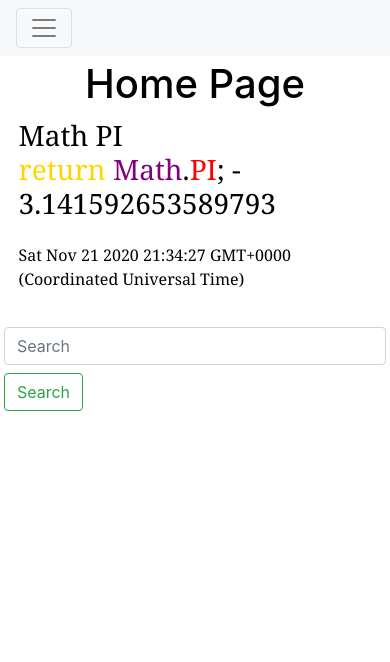
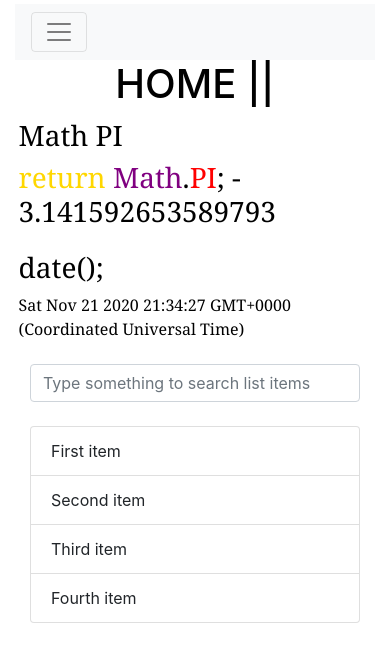
Before and after one commit to KevinArellano94/ArellanoKevin, a plain HTML site: page index.html in a window 390 px wide. Drawn offline with nearby package versions, Linux system fonts and the light colour scheme.

Commit message:
Added navigation and filter2
Added navigation function
Added filter2 function and search bar

```diff
--- a/index.html
+++ b/index.html
@@ -3,59 +3,47 @@
 
   <head>
     <script type="text/javascript" src="javascript/program.js"></script>
+    <script type="text/javascript" src="javascript/filter2.js"></script>
     <title>Kev Arellano</title>
   </head>
 
   <body>
-    <nav class="navbar navbar-expand-lg navbar-light bg-light">
-      <button
-        class="navbar-toggler"
-        type="button"
-        data-toggle="collapse"
-        data-target="#navbarSupportedContent"
-        aria-controls="navbarSupportedContent"
-        aria-expanded="false"
-        aria-label="Toggle navigation">
-        <span class="navbar-toggler-icon"></span>
-      </button>
-
-      <div class="collapse navbar-collapse" id="navbarSupportedContent">
-
-        <ul class="navbar-nav mr-auto">
-
-          <li class="nav-item active">
-            <a class="nav-link" href="index.html">HOME</a>
-          </li>
-
-          <li class="nav-item">
-            <a class="nav-link" href="about.html">ABOUT</a>
-          </li>
-
-        </ul>
-      </div>
-    </nav>
 
     <div class="container">
-      <h1>Home Page</h1>
 
+      <!--NAVIGATION JS-->
+      <span id="navigation"></span>
+      <script type="text/javascript" src="javascript/navigation.js"></script>
+
+      <!--TITLE-->
+      <h1>HOME ||</h1>
+
+      <!--DATA-->
       <div>
-        <h3>Math PI
-          <p id="math-pi"></p>
-        </h3>
+        <h3>Math PI</h3>
+        <p id="math-pi"></p>
       </div>
 
       <div>
+        <h3>date();</h3>
         <p id="date-now"></p>
       </div>
+
+      <!--SEARCH FORM-->
+      <div class="container">
+        <input class="form-control" id="listSearch" onkeyup="myFilter()" type="text" placeholder="Type something to search list items">
+        <br>
+        <ul class="list-group" id="myList">
+          <li class="list-group-item">First item</li>
+          <li class="list-group-item">Second item</li>
+          <li class="list-group-item">Third item</li>
+          <li class="list-group-item">Fourth item</li>
+        </ul>
+      </div>
+
     </div>
 
-    <div>
-      <form class="form-inline my-2 my-lg-0">
-        <input class="form-control mr-sm-2" type="search" placeholder="Search" aria-label="Search">
-        <button class="btn btn-outline-success my-2 my-sm-0" type="submit">Search</button>
-      </form>
-    </div>
-
+    <!--OTHER JS-->
     <script type="text/javascript" src="javascript/math-pi.js"></script>
     <script src="https://code.jquery.com/jquery-3.5.1.slim.min.js" integrity="sha384-DfXdz2htPH0lsSSs5nCTpuj/zy4C+OGpamoFVy38MVBnE+IbbVYUew+OrCXaRkfj" crossorigin="anonymous"></script>
     <script src="https://cdn.jsdelivr.net/npm/bootstrap@4.5.3/dist/js/bootstrap.bundle.min.js" integrity="sha384-ho+j7jyWK8fNQe+A12Hb8AhRq26LrZ/JpcUGGOn+Y7RsweNrtN/tE3MoK7ZeZDyx" crossorigin="anonymous"></script>
```
